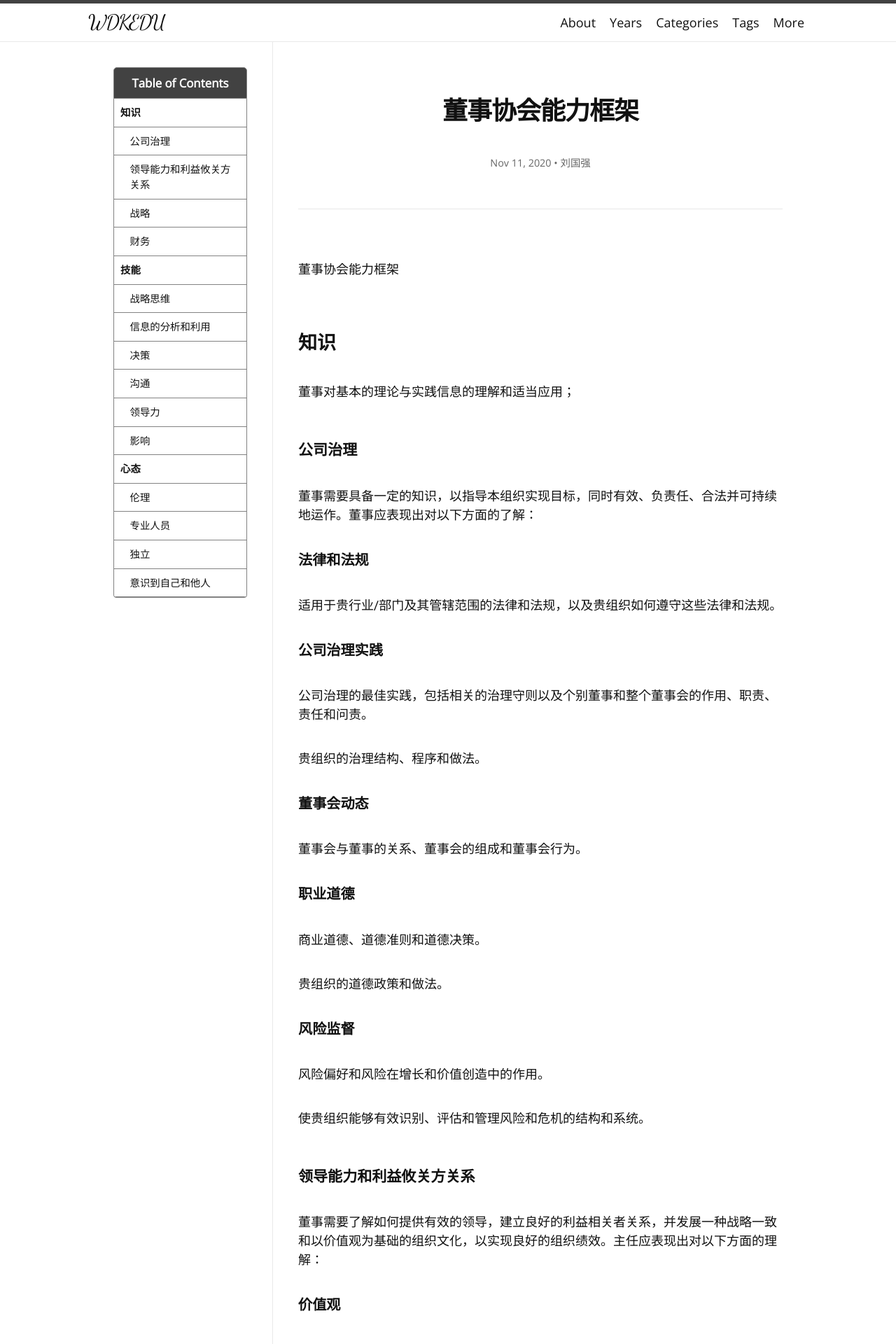
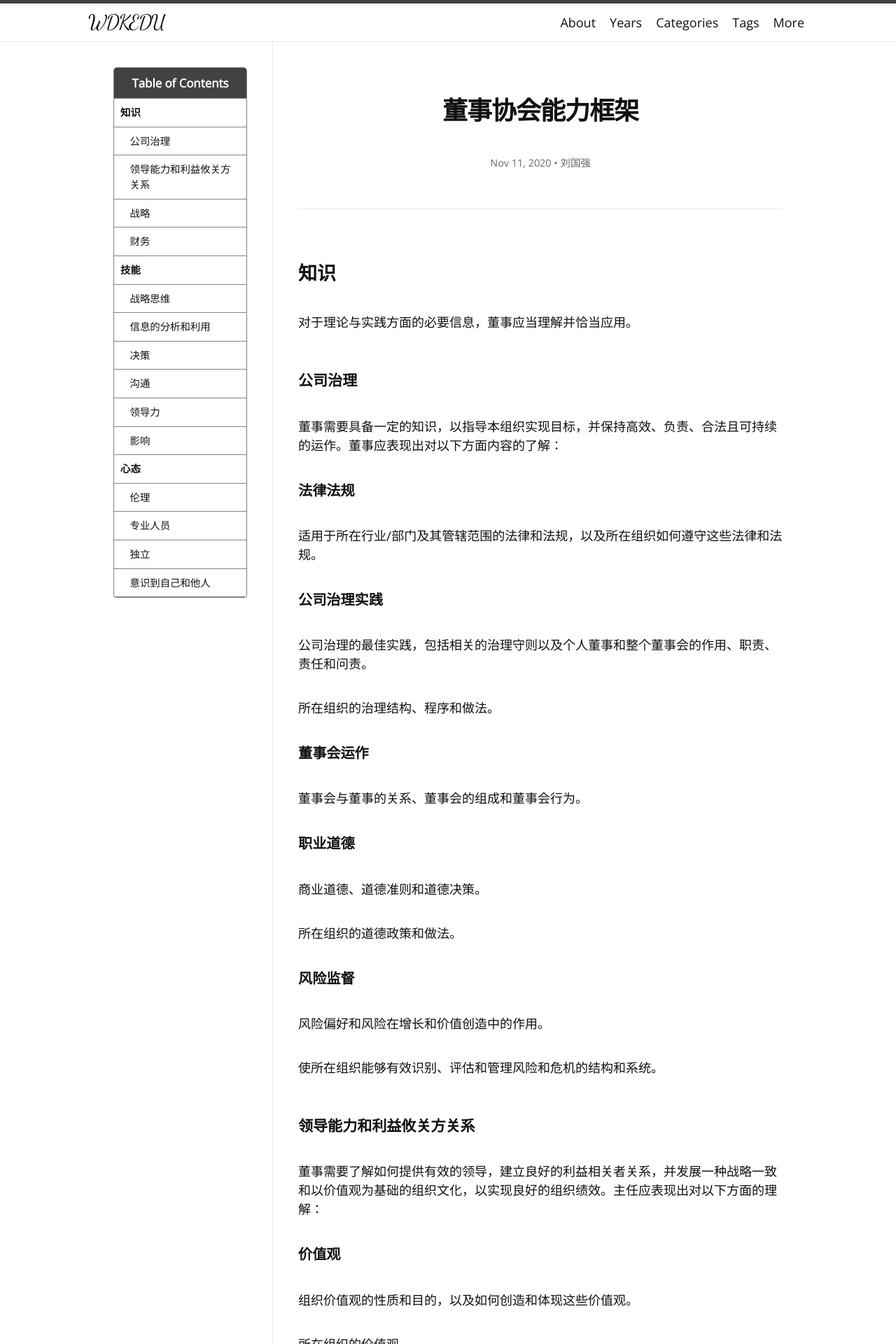
Before and after one commit to wdkedu/wdkedu.github.io, a Jekyll site: the page built from _posts/2020-11-11-iod-competency-framework.md, in a window 1280 px wide. Shown: the top 1920 px of the page at 70% size. Built offline with Jekyll 4.4.1, drawn with Linux system fonts in a browser that asks for light colours; some web fonts are replaced; some of the changed text lies outside the part shown.

Commit message:
Update 2020-11-11-iod-competency-framework.md

```diff
--- a/_posts/2020-11-11-iod-competency-framework.md
+++ b/_posts/2020-11-11-iod-competency-framework.md
@@ -8,33 +8,25 @@ author:
   - 刘国强
 ---
 
-
-
-
-
-董事协会能力框架
-
-
-
 ## 知识
 
-董事对基本的理论与实践信息的理解和适当应用；
+对于理论与实践方面的必要信息，董事应当理解并恰当应用。
 
 ### 公司治理
 
-董事需要具备一定的知识，以指导本组织实现目标，同时有效、负责任、合法并可持续地运作。董事应表现出对以下方面的了解：
+董事需要具备一定的知识，以指导本组织实现目标，并保持高效、负责、合法且可持续的运作。董事应表现出对以下方面内容的了解：
 
-#### 法律和法规
+#### 法律法规
 
-适用于贵行业/部门及其管辖范围的法律和法规，以及贵组织如何遵守这些法律和法规。
+适用于所在行业/部门及其管辖范围的法律和法规，以及所在组织如何遵守这些法律和法规。
 
 #### 公司治理实践
 
-公司治理的最佳实践，包括相关的治理守则以及个别董事和整个董事会的作用、职责、责任和问责。
+公司治理的最佳实践，包括相关的治理守则以及个人董事和整个董事会的作用、职责、责任和问责。
 
-贵组织的治理结构、程序和做法。
+所在组织的治理结构、程序和做法。
 
-#### 董事会动态
+#### 董事会运作
 
 董事会与董事的关系、董事会的组成和董事会行为。
 
@@ -42,13 +34,13 @@ author:
 
 商业道德、道德准则和道德决策。
 
-贵组织的道德政策和做法。
+所在组织的道德政策和做法。
 
 #### 风险监督
 
 风险偏好和风险在增长和价值创造中的作用。
 
-使贵组织能够有效识别、评估和管理风险和危机的结构和系统。
+使所在组织能够有效识别、评估和管理风险和危机的结构和系统。
 
 ### 领导能力和利益攸关方关系
 
@@ -58,13 +50,13 @@ author:
 
 组织价值观的性质和目的，以及如何创造和体现这些价值观。
 
-贵组织的价值观。
+所在组织的价值观。
 
 #### 文化
 
 组织文化，其在绩效中的作用以及主任在发展和塑造文化中的作用。
 
-贵组织现有的和设想的文化。
+所在组织现有的和设想的文化。
 
 #### 领导力
 
@@ -74,7 +66,7 @@ author:
 
 有效的利益攸关方参与和管理的方法和工具。
 
-贵组织的主要利益相关者，他们的观点和相对影响。
+所在组织的主要利益相关者，他们的观点和相对影响。
 
 ### 战略
 
@@ -84,15 +76,15 @@ author:
 
 需要一个明确的愿景和目的来指导战略。
 
-贵组织的愿景和宗旨，以及如何在其行业或部门范围内增加价值。
+所在组织的愿景和宗旨，以及如何在其行业或部门范围内增加价值。
 
 #### 战略发展
 
 战略分析、方案评价和制定组织战略的模式和方法。
 
-贵组织的战略目标和当前的战略地位。
+所在组织的战略目标和当前的战略地位。
 
-贵组织的政治、经济、社会和技术环境以及与本组织战略和未来方向相关的变化。
+所在组织的政治、经济、社会和技术环境以及与本组织战略和未来方向相关的变化。
 
 #### 战略实施和变革
 
@@ -110,7 +102,7 @@ author:
 
 如何解释财务报表和账目，以评估一个组织的财务健康状况。
 
-贵组织在其战略目标方面的财务业绩。
+所在组织在其战略目标方面的财务业绩。
 
 #### 资金来源
 
```
